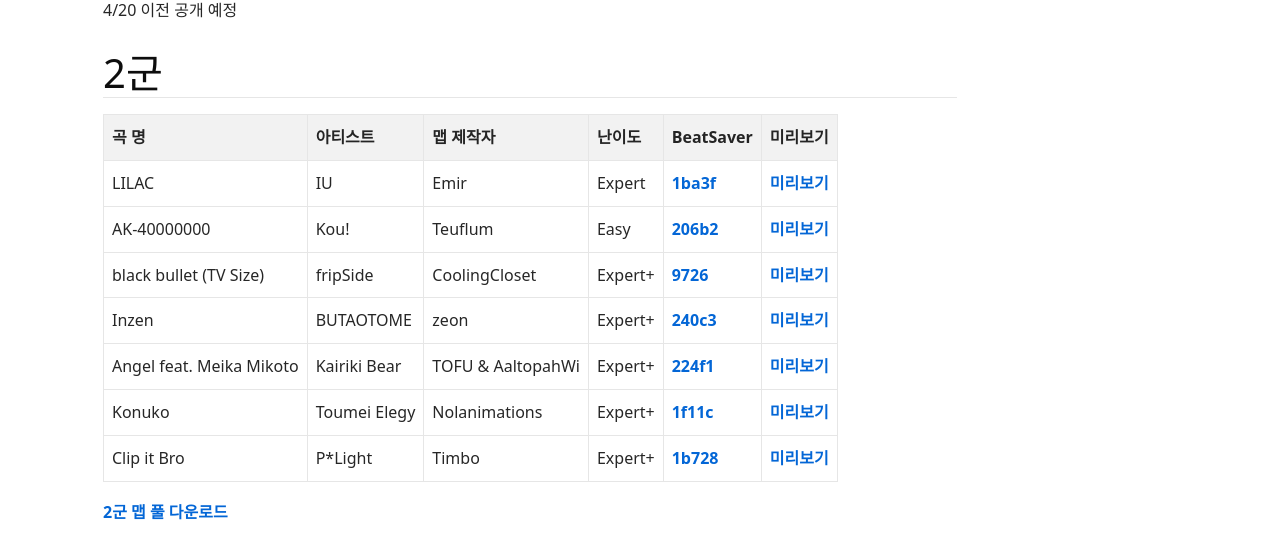
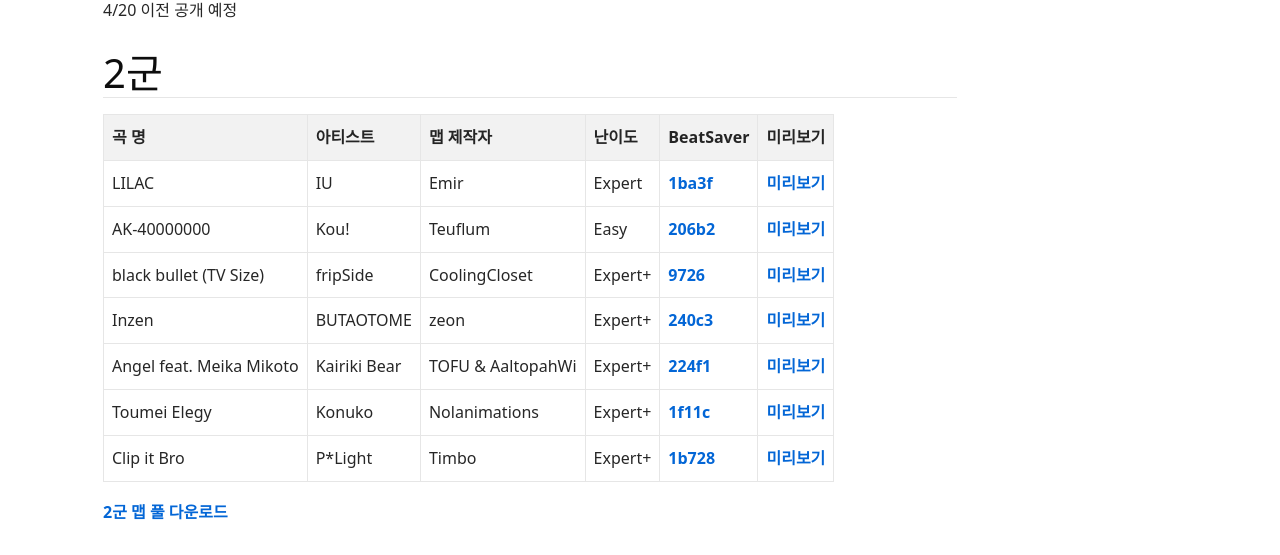
Before and after one commit to BSCKorea/bsckorea.github.io, a Jekyll site: the page built from _posts/kbl_2/2022-04-18-KBL2-Finals-Map-pool.md, in a window 1280 px wide. Shown: the part 516-1071 px from the top of the page. Built offline with Jekyll 4.4.1, drawn with Linux system fonts in a browser that asks for light colours; nearby versions of some CDN libraries.

Commit message:
typo22222

```diff
--- a/_posts/kbl_2/2022-04-18-KBL2-Finals-Map-pool.md
+++ b/_posts/kbl_2/2022-04-18-KBL2-Finals-Map-pool.md
@@ -23,7 +23,7 @@
 black bullet (TV Size) | fripSide | CoolingCloset | Expert+ | [9726](https://beatsaver.com/maps/9726) | [미리보기](https://skystudioapps.com/bs-viewer/?id=9726)
 Inzen | BUTAOTOME | zeon | Expert+ | [240c3](https://beatsaver.com/maps/240c3) | [미리보기](https://skystudioapps.com/bs-viewer/?id=240c3)
 Angel feat. Meika Mikoto | Kairiki Bear | TOFU & AaltopahWi | Expert+ | [224f1](https://beatsaver.com/maps/224f1) | [미리보기](https://skystudioapps.com/bs-viewer/?id=224f1)
-Konuko | Toumei Elegy | Nolanimations | Expert+ | [1f11c](https://beatsaver.com/maps/1f11c) | [미리보기](https://skystudioapps.com/bs-viewer/?id=1f11c)
+Toumei Elegy | Konuko | Nolanimations | Expert+ | [1f11c](https://beatsaver.com/maps/1f11c) | [미리보기](https://skystudioapps.com/bs-viewer/?id=1f11c)
 Clip it Bro | P*Light | Timbo | Expert+ | [1b728](https://beatsaver.com/maps/1b728) | [미리보기](https://skystudioapps.com/bs-viewer/?id=1b728)
 
 <a href="/playlist/KBSL2-FINAL.bplist" download>2군 맵 풀 다운로드</a>
```
